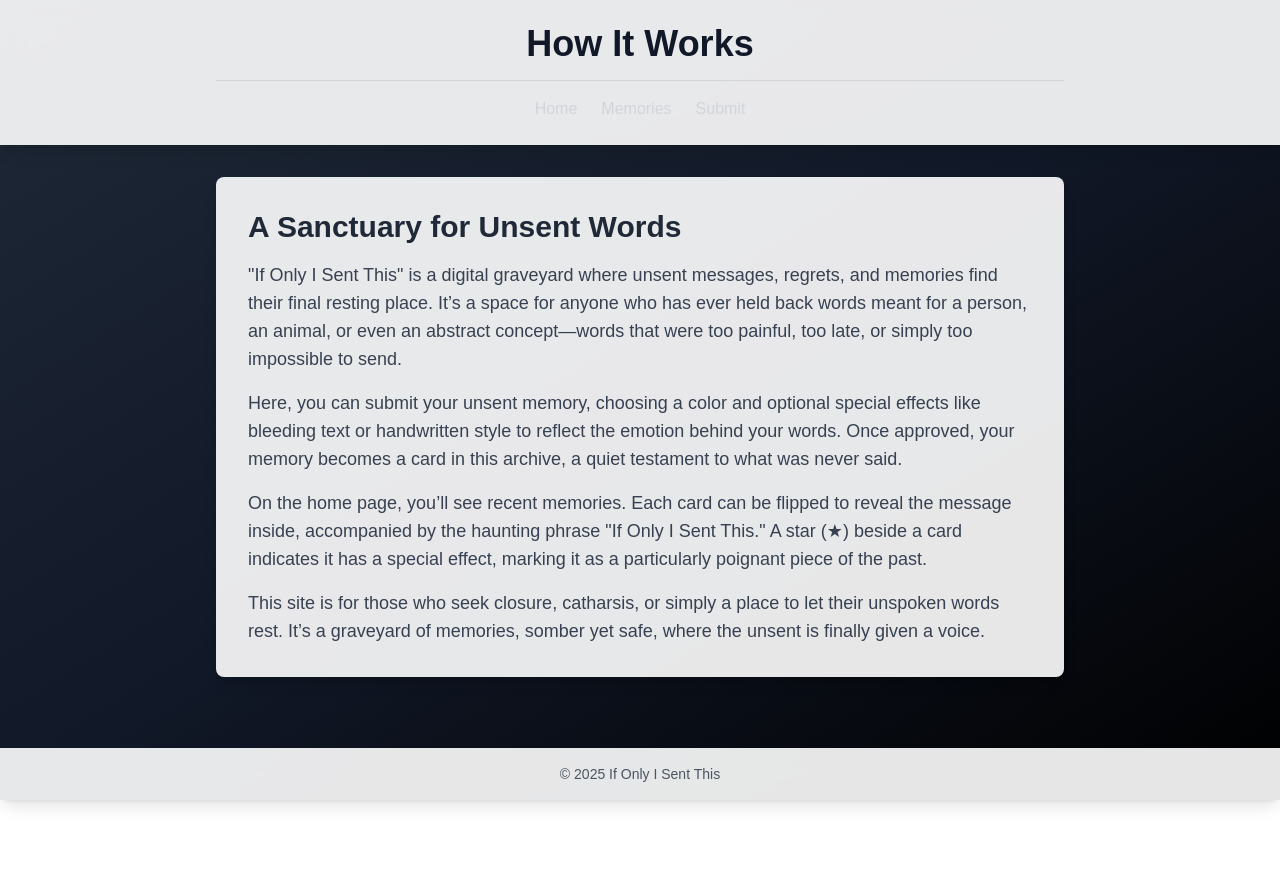
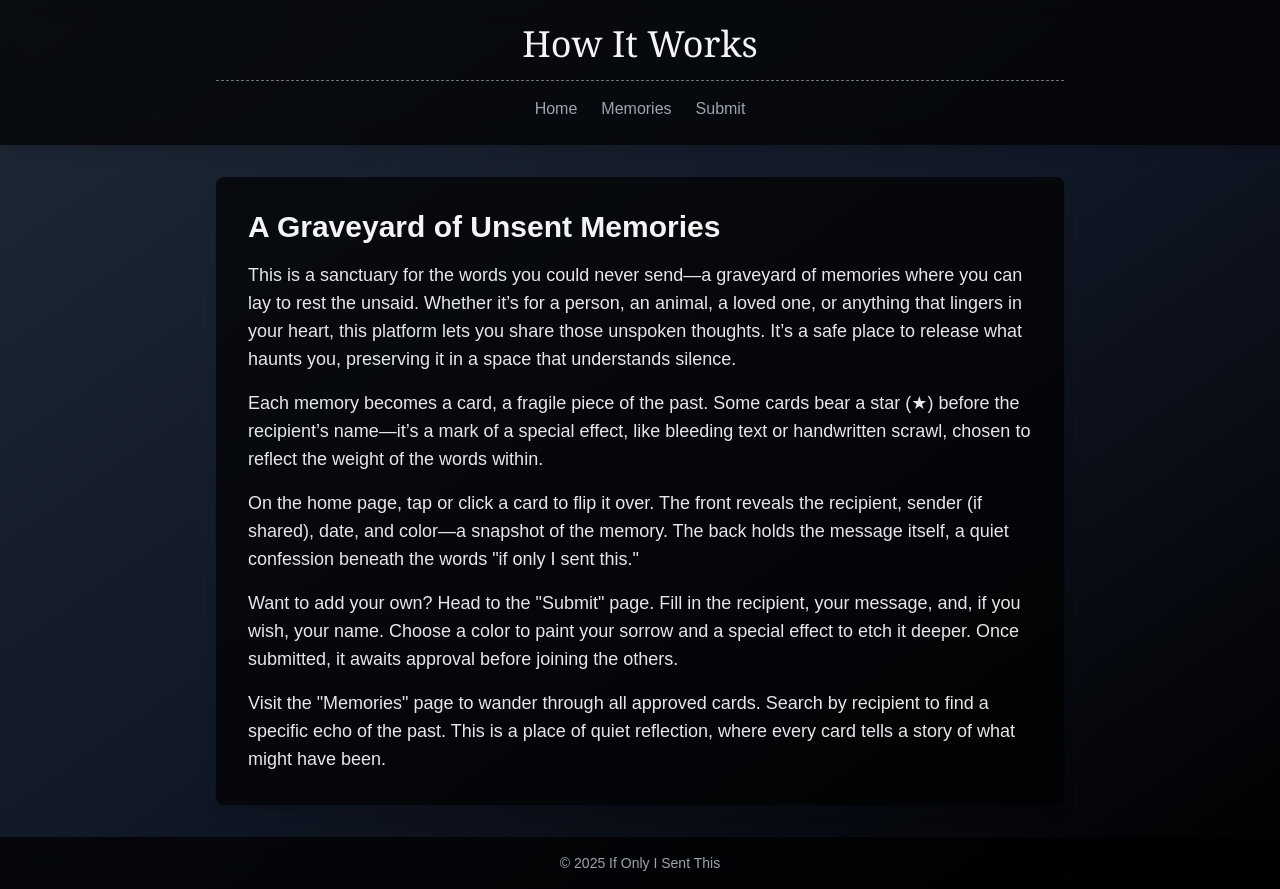
Before and after one commit to ericawotsa/Project, a Next.js app: page /about in a window 1280 px wide. Before the commit the page ends 800 px from the top, so only its background shows below. Built offline with nearby package versions, Linux system fonts and the light colour scheme.

Commit message:
page.tsx

```diff
--- a/app/about/page.tsx
+++ b/app/about/page.tsx
@@ -2,70 +2,47 @@ import Link from "next/link";
 
 export default function HowItWorks() {
   return (
-    <div className="min-h-screen flex flex-col">
-      <header className="bg-white/90 backdrop-blur-md shadow-lg">
+    <div className="min-h-screen flex flex-col bg-gradient-to-br from-gray-800 via-gray-900 to-black text-gray-300">
+      {/* Header */}
+      <header className="bg-black/70 backdrop-blur-md shadow-lg">
         <div className="max-w-4xl mx-auto px-6 py-6 text-center">
-          <h1 className="text-4xl font-bold text-gray-900">How It Works</h1>
-          <hr className="my-4 border-gray-300" />
+          <h1 className="text-4xl font-serif text-gray-100">How It Works</h1>
+          <hr className="my-4 border-dashed border-gray-500" />
           <nav>
-            <ul className="flex flex-wrap justify-center gap-6">
-              <li>
-                <Link href="/" className="hover:text-blue-600">
-                  Home
-                </Link>
-              </li>
-              <li>
-                <Link href="/memories" className="hover:text-blue-600">
-                  Memories
-                </Link>
-              </li>
-              <li>
-                <Link href="/submit" className="hover:text-blue-600">
-                  Submit
-                </Link>
-              </li>
+            <ul className="flex flex-wrap justify-center gap-6 text-gray-400">
+              <li><Link href="/" className="hover:text-blue-300 transition duration-200">Home</Link></li>
+              <li><Link href="/memories" className="hover:text-blue-300 transition duration-200">Memories</Link></li>
+              <li><Link href="/submit" className="hover:text-blue-300 transition duration-200">Submit</Link></li>
             </ul>
           </nav>
         </div>
       </header>
 
+      {/* Main Content */}
       <main className="flex-grow max-w-4xl mx-auto px-6 py-8">
-        <article className="bg-white/90 p-8 rounded-lg shadow-lg">
-          <h2 className="text-3xl font-semibold mb-4 text-gray-800">
-            A Sanctuary for Unsent Words
-          </h2>
-          <p className="text-lg text-gray-700 mb-4">
-            "If Only I Sent This" is a digital graveyard where unsent messages,
-            regrets, and memories find their final resting place. It’s a space
-            for anyone who has ever held back words meant for a person, an
-            animal, or even an abstract concept—words that were too painful,
-            too late, or simply too impossible to send.
+        <article className="bg-black/70 p-8 rounded-lg shadow-lg text-gray-200">
+          <h2 className="text-3xl font-semibold mb-4 text-gray-100">A Graveyard of Unsent Memories</h2>
+          <p className="text-lg mb-4">
+            This is a sanctuary for the words you could never send—a graveyard of memories where you can lay to rest the unsaid. Whether it’s for a person, an animal, a loved one, or anything that lingers in your heart, this platform lets you share those unspoken thoughts. It’s a safe place to release what haunts you, preserving it in a space that understands silence.
           </p>
-          <p className="text-lg text-gray-700 mb-4">
-            Here, you can submit your unsent memory, choosing a color and
-            optional special effects like bleeding text or handwritten style
-            to reflect the emotion behind your words. Once approved, your
-            memory becomes a card in this archive, a quiet testament to what
-            was never said.
+          <p className="text-lg mb-4">
+            Each memory becomes a card, a fragile piece of the past. Some cards bear a star (★) before the recipient’s name—it’s a mark of a special effect, like bleeding text or handwritten scrawl, chosen to reflect the weight of the words within.
           </p>
-          <p className="text-lg text-gray-700 mb-4">
-            On the home page, you’ll see recent memories. Each card can be
-            flipped to reveal the message inside, accompanied by the haunting
-            phrase "If Only I Sent This." A star (★) beside a card indicates it
-            has a special effect, marking it as a particularly poignant piece
-            of the past.
+          <p className="text-lg mb-4">
+            On the home page, tap or click a card to flip it over. The front reveals the recipient, sender (if shared), date, and color—a snapshot of the memory. The back holds the message itself, a quiet confession beneath the words "if only I sent this."
           </p>
-          <p className="text-lg text-gray-700">
-            This site is for those who seek closure, catharsis, or simply a
-            place to let their unspoken words rest. It’s a graveyard of
-            memories, somber yet safe, where the unsent is finally given a
-            voice.
+          <p className="text-lg mb-4">
+            Want to add your own? Head to the "Submit" page. Fill in the recipient, your message, and, if you wish, your name. Choose a color to paint your sorrow and a special effect to etch it deeper. Once submitted, it awaits approval before joining the others.
+          </p>
+          <p className="text-lg">
+            Visit the "Memories" page to wander through all approved cards. Search by recipient to find a specific echo of the past. This is a place of quiet reflection, where every card tells a story of what might have been.
           </p>
         </article>
       </main>
 
-      <footer className="bg-white/90 backdrop-blur-md shadow-lg">
-        <div className="max-w-4xl mx-auto px-6 py-4 text-center text-sm text-gray-600">
+      {/* Footer */}
+      <footer className="bg-black/70 backdrop-blur-md shadow-lg text-gray-400">
+        <div className="max-w-4xl mx-auto px-6 py-4 text-center text-sm">
           © {new Date().getFullYear()} If Only I Sent This
         </div>
       </footer>
```
